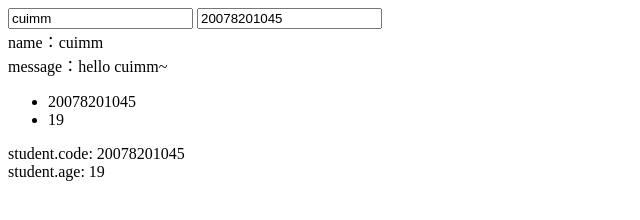
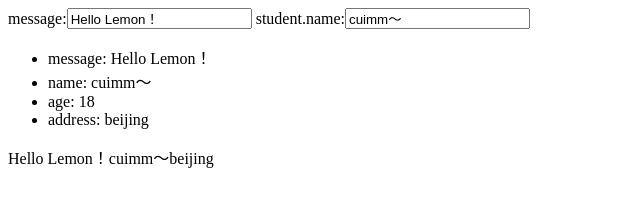
Before and after one commit to cuimm/mvvm, a website: page src/index.html in a window 1280 px wide. Shown: the whole page, without its empty margins (0-640 px from the left). Drawn offline with Linux system fonts and the light colour scheme.

Commit message:
优化dep

```diff
--- a/src/dep.js
+++ b/src/dep.js
@@ -4,7 +4,10 @@ class Dep {
     this.subs = []
   }
   addSub(watcher) {
-    this.subs.push(watcher)
+    // 判断如果添加了watcher 就不再加入
+    if (!this.subs.find(item => item === watcher)) {
+      this.subs.push(watcher)
+    }
   }
   notify() {
     this.subs.forEach(watcher => {
--- a/src/index.html
+++ b/src/index.html
@@ -8,16 +8,15 @@
 </head>
 <body>
 <div id="app">
-  <input type="text" v-model="name">
-  <input type="text" v-model="student.code">
-  <div>name：{{name}}</div>
-  <div>message：{{message}}</div>
+  message:<input type="text" v-model="message" />
+  student.name:<input type="text" v-model="student.name" />
   <ul>
-    <li>{{student.code}}</li>
-    <li>{{student.age}}</li>
+    <li>message: {{message}}</li>
+    <li>name: {{student.name}}</li>
+    <li>age: {{student.age}}</li>
+    <li>address: {{student.info.address}}</li>
   </ul>
-  <div>student.code: {{student.code}}</div>
-  <div>student.age: {{student.age}}</div>
+  {{message}}{{student.name}}{{student.info.address}}
 </div>
 <!-- 浏览器还没有完全支持ES6模块，所以需要在导入模块时，在script标签中加“type = module” -->
 <script type="module">
@@ -26,11 +25,13 @@
   window.vm = new MVVM({
     el: '#app',
     data: {
-      name: 'cuimm',
-      message: 'hello cuimm~',
+      message: 'Hello Lemon！',
       student: {
-        code: '20078201045',
-        age: 19,
+        name: 'cuimm～',
+        age: 18,
+        info: {
+          address: 'beijing',
+        },
       },
     },
   })
```
